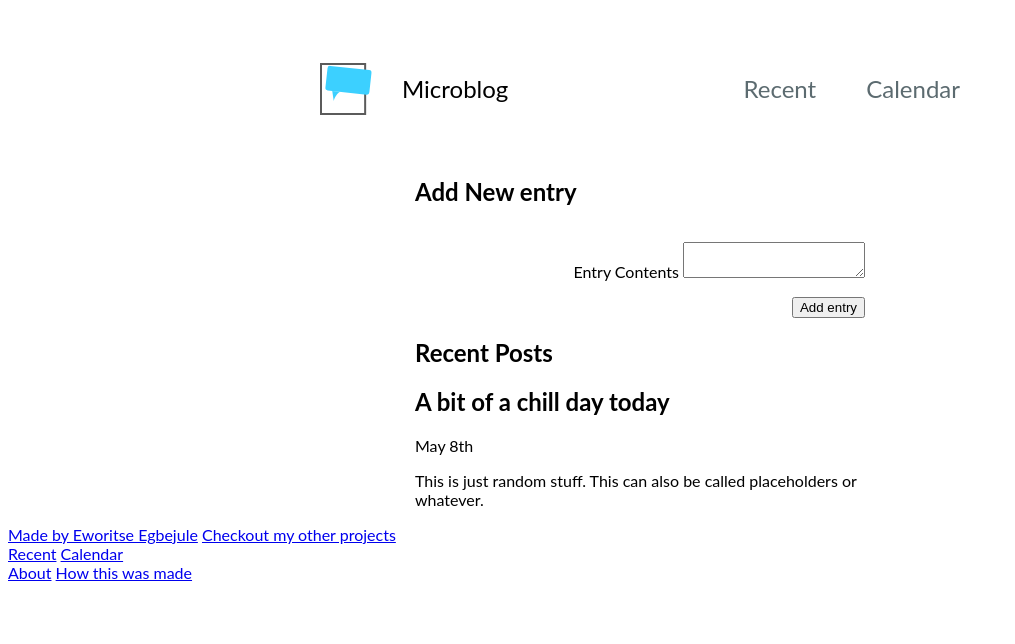
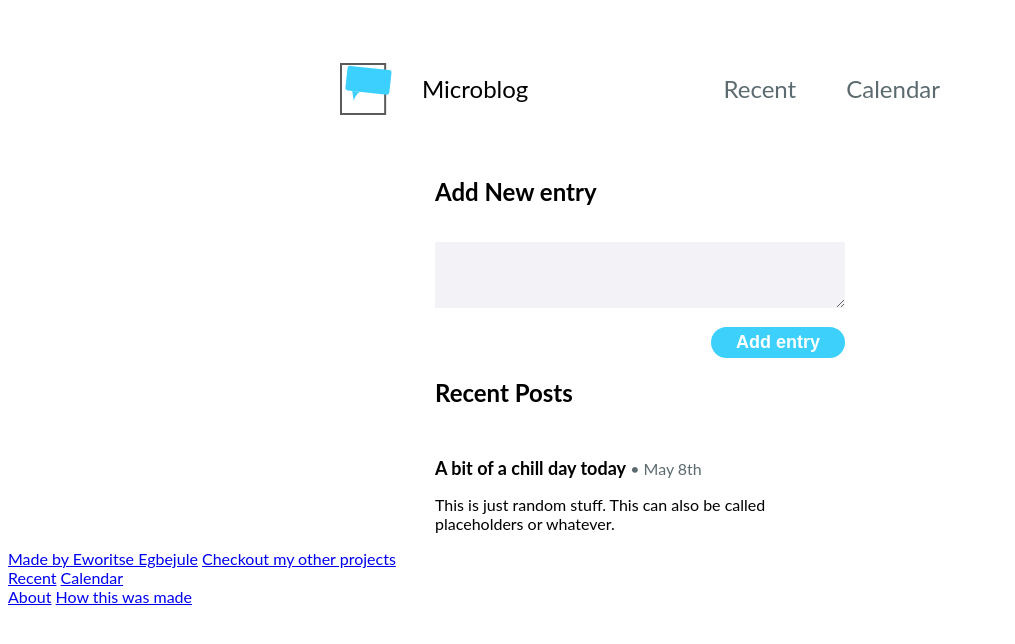
Before and after one commit to EbiScott/Practice-Blog, a Python web app: template templates/index.html in a window 1280 px wide. Shown: the top 644 px of the page, without its empty margins (0-1015 px from the left). Run offline with Jinja, Linux system fonts and the light colour scheme; the template is opened without the code that fills it, so the values that code supplies are empty.

Commit message:
updates to style.css

```diff
--- a/templates/index.html
+++ b/templates/index.html
@@ -21,20 +21,20 @@
             <h1>Add New entry</h1>
             <form  class="form" action="/entry" method="POST">
                 <p class="form__input">
-                    <label class="form__label" for="entry">Entry Contents</label>
-                    <textarea name="content"  id="entry" class="form__textarea"></textarea>
+                    <!-- <label class="form__label" for="entry">Entry Contents: </label> -->
+                    <textarea name="content"  id="entry" class="form__textarea" aria-label="Entry Contents"></textarea>
                 </p>
                 <button type="submit" class="form__submit">Add entry</button>
             </form>
         </section>
         <section>
             <h1>Recent Posts</h1>
-            <article>
+            <article class="entry">
                 <div>
-                    <h2>A bit of a chill day today</h2>
-                    <time datetime="08-05-2024">May 8th</time>
+                    <h2 class="entry__title">A bit of a chill day today</h2>
+                    <time class="entry__date" datetime="08-05-2024">• May 8th</time>
                 </div>
-                <p>
+                <p class="entry__content">
                     This is just random stuff. This can also be called placeholders or whatever.
                 </p>
             </article>
@@ -44,7 +44,7 @@
         <div class="footer__content">
             <section class="left">
                 <a href="#" class="footer__item">Made by Eworitse Egbejule</a>
-                <a href="#" class="footer__item">Checkout my other projects</a>
+                <a href="https://github.com/EbiScott/" class="footer__item">Checkout my other projects</a>
             </section>
             <section class="right">
                 <div class="footer__column">
--- a/templates/style.css
+++ b/templates/style.css
@@ -3,6 +3,13 @@ html{
     font-family: Lato, sans-serif;
 }
 
+*, *::after, *::before{
+    box-sizing: inherit;
+}
+
+body{
+    box-sizing: border-box;
+}
 
 .navbar{
     max-width: 640px;
@@ -53,5 +60,56 @@ html{
     display: flex;
     flex-direction: column;
     align-items: flex-end;
+}
 
+
+.form__input{
+    width: 100%;
 }
+
+.form__label{
+    display: block;
+    margin-bottom: 10px;
+}
+
+.form__textarea{
+    width: inherit;
+    font-size: 18px;
+    padding: 12px 20px;
+    border: none;
+    background-color: #f3f3f7;
+    margin-bottom: 10;
+}
+
+.form__submit{
+    background-color: #3cd0fa;
+    border: none;
+    font-size: 18px;
+    font-weight: bold;
+    padding: 5px 25px;
+    border-radius: 20px;
+    color: white;
+    cursor: pointer;
+}
+
+.form__submit:hover{
+    background-color: #18c1e1;
+}
+
+.entry{
+    margin-top: 50px;
+}
+
+.entry__title{
+    display: inline;
+    font-size: 18px;
+}
+
+.entry__date{
+    color: #5c6b70;
+}
+
+.entry__contenten{
+    font-size: 16px;
+    line-height: 150%;
+}
```
